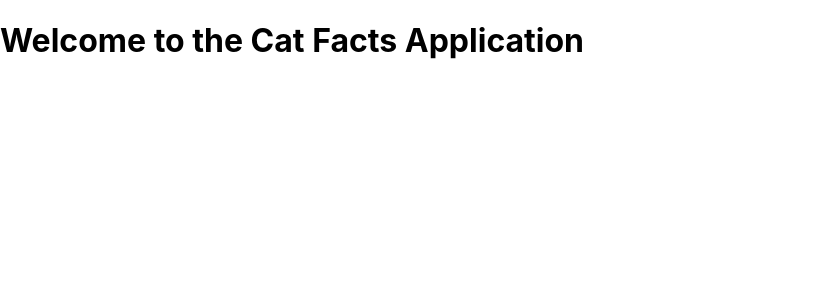
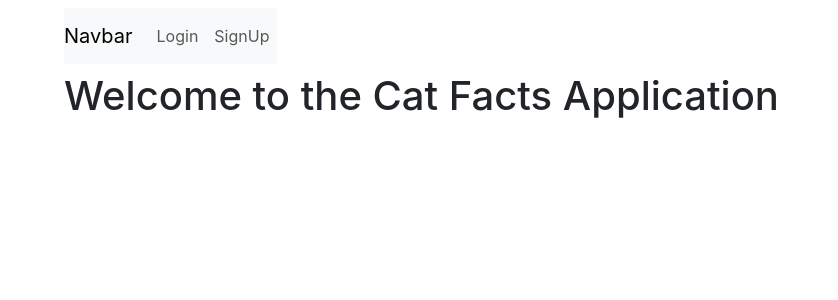
Before and after one commit to Nemwel-Boniface/cat_facts, a React (Create React App) app: page / in a window 1280 px wide. Shown: the top 300 px of the page, without its empty margins (0-838 px from the left). Built offline with nearby package versions, Linux system fonts and the light colour scheme.

Commit message:
Update included:   - INstall the Bootstrap package to the project   - Create the Navbar and gave it Bootsrap classes for styling   - Import the Navbar to the main project

```diff
--- a/package.json
+++ b/package.json
@@ -6,7 +6,9 @@
     "@testing-library/jest-dom": "^5.17.0",
     "@testing-library/react": "^13.4.0",
     "@testing-library/user-event": "^13.5.0",
+    "bootstrap": "^5.3.3",
     "react": "^18.3.1",
+    "react-bootstrap": "^2.10.2",
     "react-dom": "^18.3.1",
     "react-router-dom": "^6.23.1",
     "react-scripts": "5.0.1",
--- a/src/App.js
+++ b/src/App.js
@@ -1,10 +1,12 @@
 import React from "react"
 import { Routes, Route } from 'react-router-dom';
 import Home from "./components/home";
+import Navbar from "./components/Navbar";
 
 function App() {
   return (
     <div className="App">
+      <Navbar />
       <Routes>
         <Route exact path="/" element={<Home />} />
       </Routes>
--- /dev/null
+++ b/src/components/Navbar.js
@@ -0,0 +1,27 @@
+import React from 'react'
+import { Link } from 'react-router-dom';
+
+const Navbar = () => {
+  return (
+    <header className='navbar'>
+      <nav className="navbar navbar-expand-lg navbar-light bg-light">
+        <a className="navbar-brand" href="#">Navbar</a>
+        <button className="navbar-toggler" type="button" data-toggle="collapse" data-target="#navbarNav" aria-controls="navbarNav" aria-expanded="false" aria-label="Toggle navigation">
+          <span className="navbar-toggler-icon"></span>
+        </button>
+        <div className="collapse navbar-collapse" id="navbarNav">
+          <ul className="navbar-nav ms-auto">
+            <li className="nav-item active">
+              <Link className="nav-link" to="/">Login</Link>
+            </li>
+            <li className="nav-item">
+              <Link className="nav-link" to="/">SignUp</Link>
+            </li>
+          </ul>
+        </div>
+      </nav>
+    </header>
+  )
+}
+
+export default Navbar
--- a/src/index.css
+++ b/src/index.css
@@ -25,3 +25,8 @@
     'Courier New',
     monospace;
 }
+
+.App {
+  padding-left: 5vw;
+  padding-right: 5vw;
+}
--- a/src/index.js
+++ b/src/index.js
@@ -1,8 +1,9 @@
+import 'bootstrap/dist/css/bootstrap.min.css';
 import React from 'react';
 import ReactDOM from 'react-dom/client';
 import './index.css';
+import { BrowserRouter } from 'react-router-dom';
 import App from './App';
-import { BrowserRouter } from 'react-router-dom';
 
 const root = ReactDOM.createRoot(document.getElementById('root'));
 root.render(
```
Also changed, not shown: 1 other file (tests, documents, lock files or other folders).
